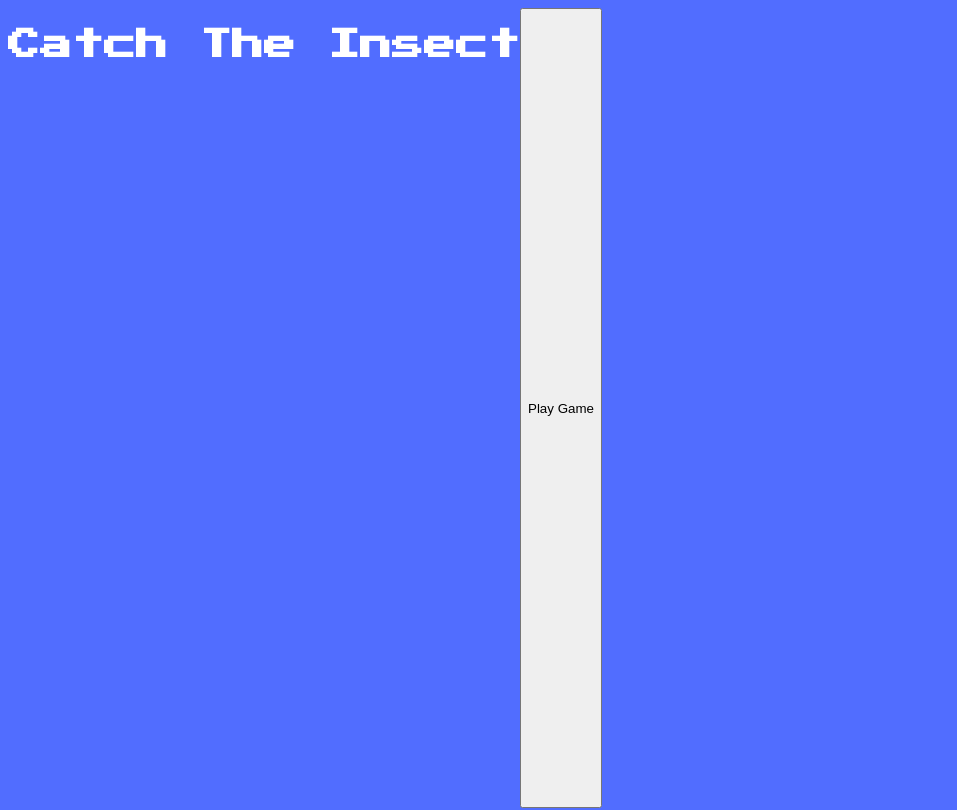
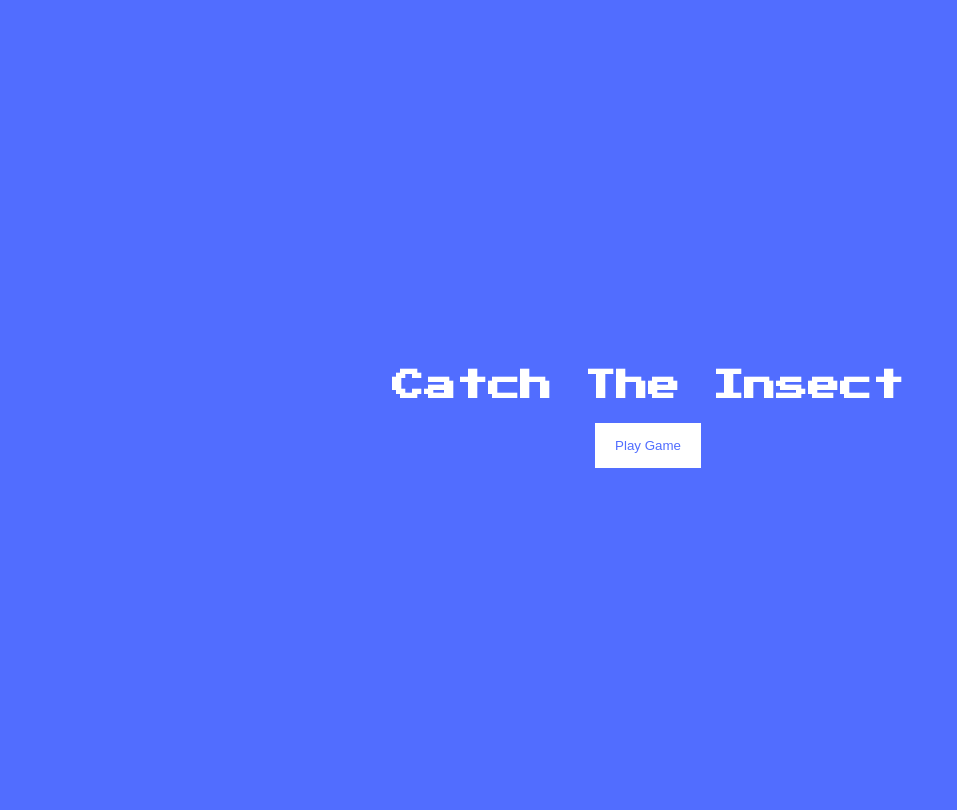
Before and after one commit to Sukhmanjot-prog/website2, a plain HTML site: page insect.html in a window 1280 px wide. Shown: the top 810 px of the page, without its empty margins (0-957 px from the left). Drawn offline with Linux system fonts and the light colour scheme; a script that the page names is missing.

Commit message:
Mon, Apr 8, 2024, 10:19 AM -07:00

```diff
--- a/css/insect.css
+++ b/css/insect.css
@@ -23,4 +23,16 @@ body {
     height: 100vh;
     width: 100vw;
     display: flex;
+    flex-direction: column;
+    align-items: center;
+    justify-content: center;
 }
+
+.btn {
+    border: 0;
+    background-color: #ffffff;
+    color: #516dff;
+    padding: 15px 20px;
+    cursor: pointer;
+    font-family:
+}
```
